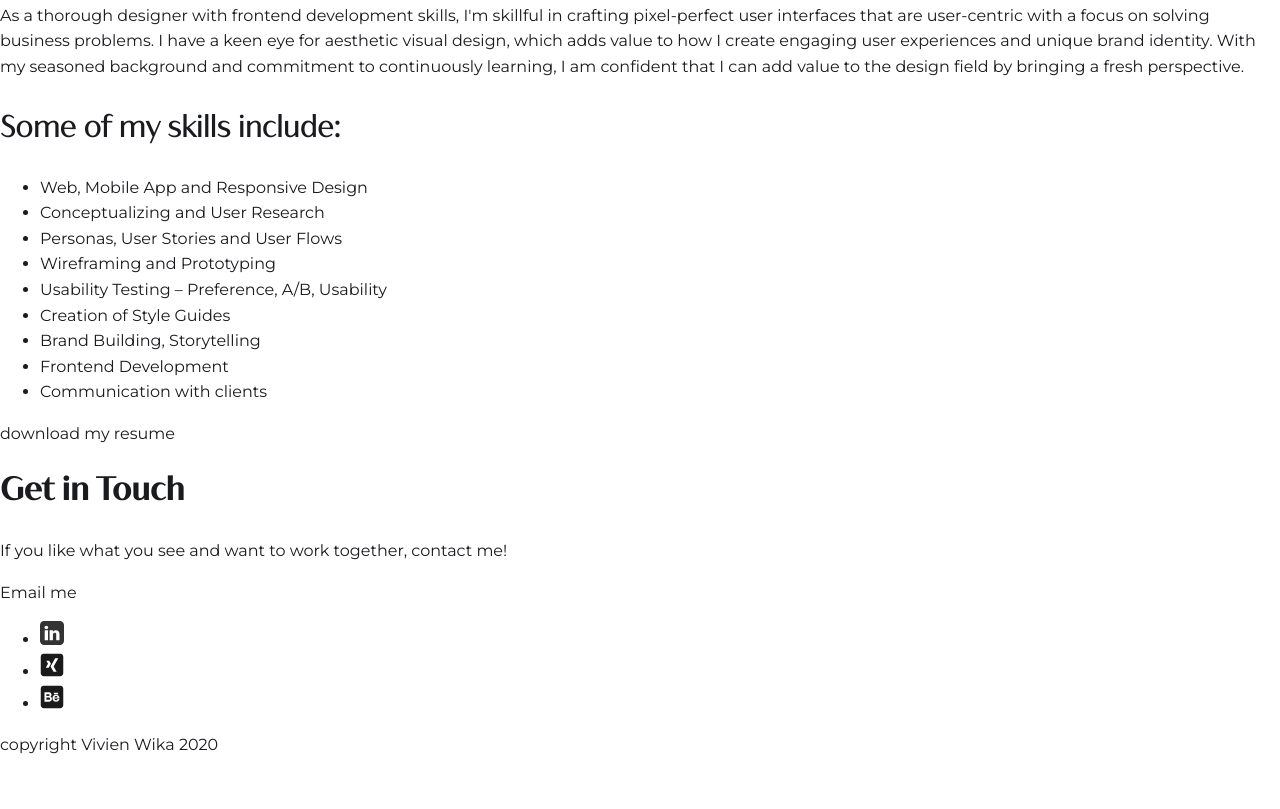
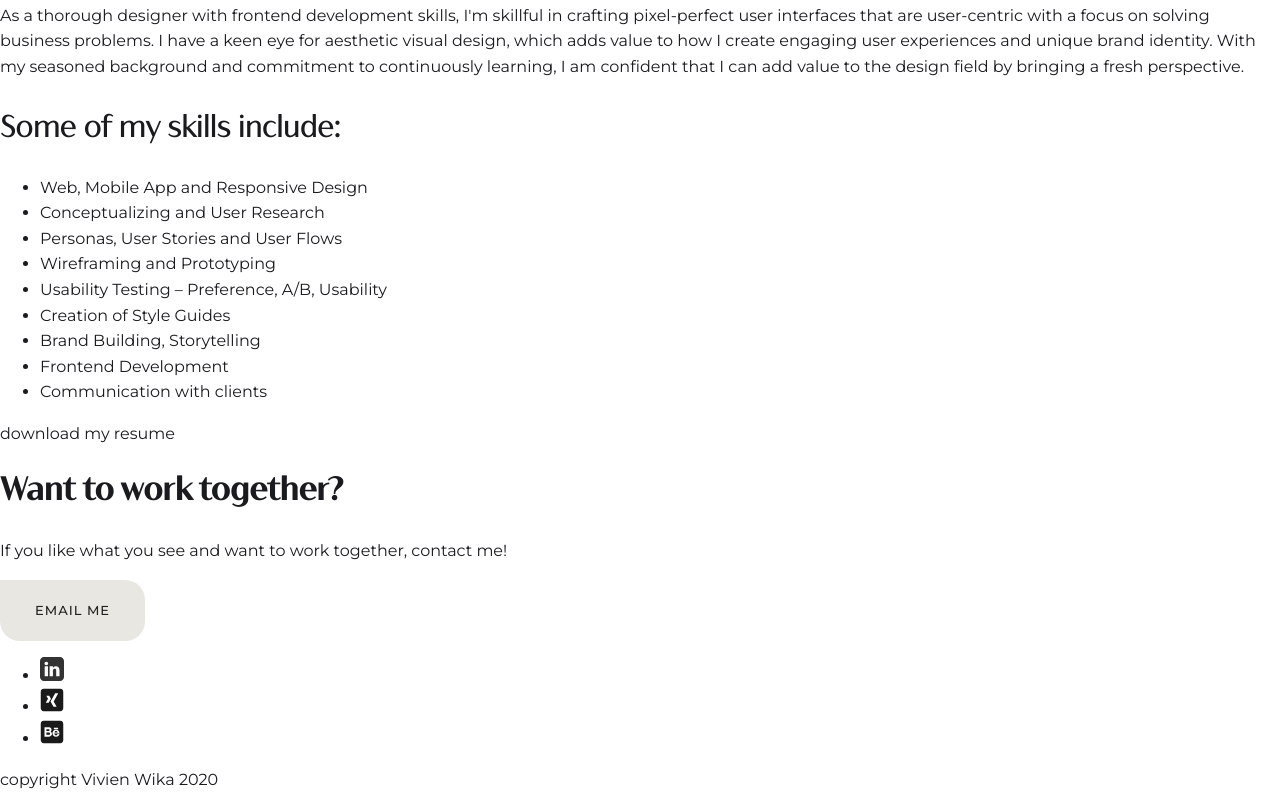
Before and after one commit to vivienwika/portfolio-website, a plain HTML site: page about.html in a window 1280 px wide. Shown: the part 1877-2686 px from the top of the page. Before the commit the page ends 2651 px from the top, so only its background shows below. Drawn offline with nearby package versions, Linux system fonts and the light colour scheme.

Commit message:
update about page
added css layout

```diff
--- a/about.html
+++ b/about.html
@@ -26,7 +26,7 @@
   <!-- For the header -->
 	<header>
 		<!-- For the navigation -->
-    <div>
+		<div class="container">
 			<a href="index.html">
 				<img src="img/logo.png" alt="Vivien Wika" class="logo">
 			</a>
@@ -42,7 +42,7 @@
 
   <!-- For the main section  -->
   <main>
-    <div>
+    <div class="container">
       <div>
         <div>
           <h6>Hey There!</h6>
@@ -59,7 +59,7 @@
       </div>
     </div>
 
-    <div>
+    <div class="container">
       <div>
         <h3>How did I begin?</h3>
         <p>Growing up, I have always been fascinated by aesthetic design. Already as a child I was passionate about photography and after I could afford my own reflex camera, I started a blog and shared my photos online. First I began with a basic
@@ -95,13 +95,13 @@
 
   <!-- For the footer  -->
   <footer id="contact">
-    <div>
-      <h2>Get in Touch</h2>
+    <div class="container">
+      <h2>Want to work together?</h2>
       <p>If you like what you see and want to work together, contact me!</p>
       <div>
-        <a href="mailto:hello@vivienwika.com">Email me</a>
+        <a href="mailto:hello@vivienwika.com" class="button">Email me</a>
       </div>
-      <div>
+      <div class="footer-menu">
         <ul>
           <li> <a href="https://www.linkedin.com/in/vivien-wika/" target="_blank">
               <svg height="24" id="svg4647" version="1.1" viewBox="0 0 6.3499999 6.3500002" width="24" xmlns="http://www.w3.org/2000/svg" xmlns:cc="http://creativecommons.org/ns#" xmlns:dc="http://purl.org/dc/elements/1.1/"
@@ -143,6 +143,8 @@
               </svg>
             </a></li>
         </ul>
+      </div>
+      <div>
         <p>copyright Vivien Wika 2020</p>
       </div>
     </div>
```
Lines whose indentation alone changed are shown as unchanged.
